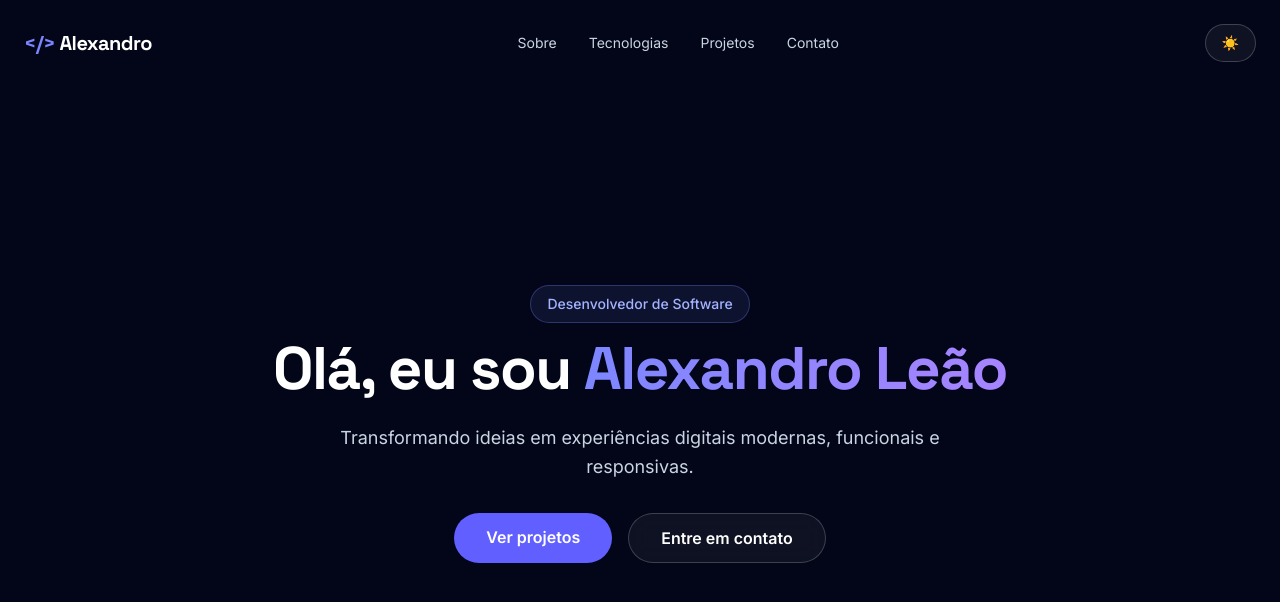
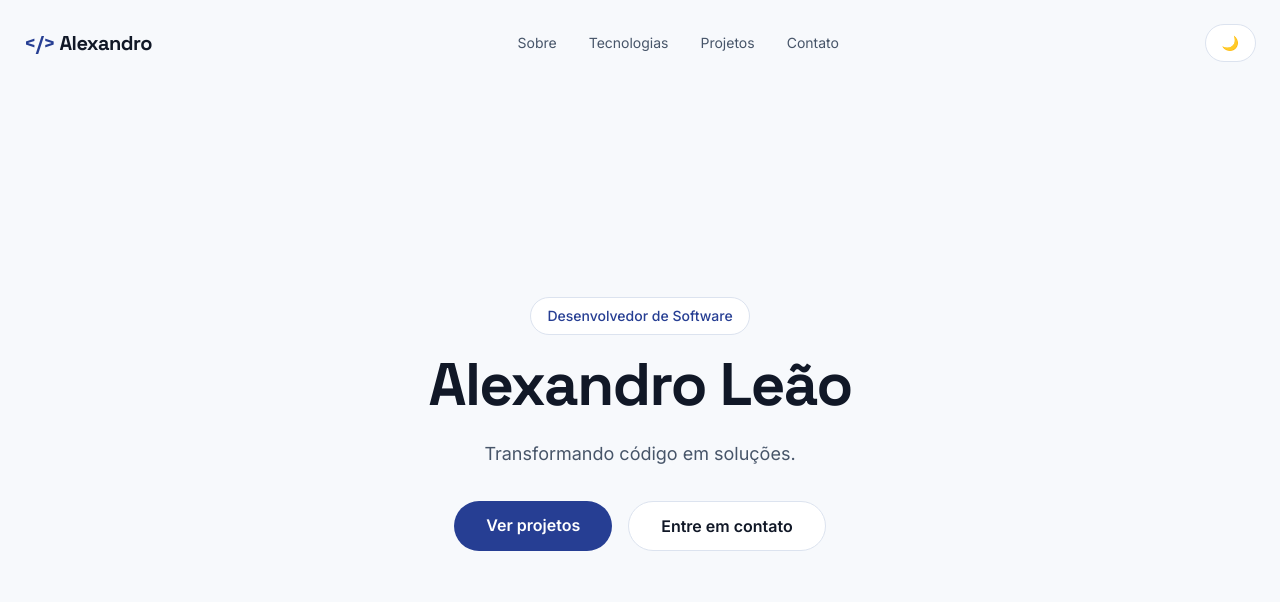
Before and after one commit to AlexandroLeao/developer-portfolio, a React (Vite) app: page / in a window 1280 px wide. Shown: the top 602 px of the page. Built offline with nearby package versions, Linux system fonts and the light colour scheme.

Commit message:
feat: add light and dark themes

```diff
--- a/src/App.tsx
+++ b/src/App.tsx
@@ -3,37 +3,36 @@ import Header from './components/Header'
 
 function App() {
   return (
-    <main id="home" className="min-h-screen bg-slate-950 text-white">
+    <main
+      id="home"
+      className="min-h-screen bg-(--color-background) text-(--color-text) transition-colors duration-300"
+    >
       <Header />
 
       <section className="flex min-h-screen flex-col items-center justify-center px-6 pt-24 pb-12 text-center">
-        <span className="mb-4 rounded-full border border-indigo-400/30 bg-indigo-400/10 px-4 py-2 text-sm font-medium text-indigo-300">
+        <span className="mb-5 rounded-full border border-(--color-border) bg-(--color-surface) px-4 py-2 text-sm font-medium text-(--color-primary)">
           Desenvolvedor de Software
         </span>
 
         <h1 className="font-display mb-6 text-4xl font-bold tracking-tight sm:text-6xl">
-          Olá, eu sou{' '}
-          <span className="bg-gradient-to-r from-indigo-400 to-violet-400 bg-clip-text text-transparent">
-            Alexandro Leão
-          </span>
+          Alexandro Leão
         </h1>
 
-        <p className="mb-8 max-w-2xl text-lg leading-relaxed text-slate-300">
-          Transformando ideias em experiências digitais modernas,
-          funcionais e responsivas.
+        <p className="mb-8 max-w-2xl text-lg leading-relaxed text-(--color-text-muted)">
+          Transformando código em soluções.
         </p>
 
         <div className="flex flex-col gap-4 sm:flex-row">
           <a
             href="#projects"
-            className="rounded-full bg-indigo-500 px-8 py-3 font-semibold text-white transition hover:bg-indigo-400"
+            className="rounded-full bg-[#263e93] px-8 py-3 font-semibold text-white transition hover:bg-[#344eaa] focus-visible:outline-2 focus-visible:outline-offset-4 focus-visible:outline-(--color-primary)"
           >
             Ver projetos
           </a>
 
           <a
             href="#contact"
-            className="rounded-full border border-white/20 bg-white/5 px-8 py-3 font-semibold text-white backdrop-blur-md transition hover:bg-white/10"
+            className="rounded-full border border-(--color-border) bg-(--color-surface) px-8 py-3 font-semibold text-(--color-text) transition hover:border-(--color-primary) focus-visible:outline-2 focus-visible:outline-offset-4 focus-visible:outline-(--color-primary)"
           >
             Entre em contato
           </a>
--- a/src/components/Header.tsx
+++ b/src/components/Header.tsx
@@ -1,39 +1,62 @@
+
+import { useEffect, useState } from 'react'
 
 function Header() {
+  const [theme, setTheme] = useState<'light' | 'dark'>('light')
+
+  useEffect(() => {
+    const savedTheme = localStorage.getItem('portfolio-theme')
+
+    if (savedTheme === 'dark') {
+      setTheme('dark')
+    }
+  }, [])
+
+  useEffect(() => {
+    document.documentElement.classList.toggle('dark', theme === 'dark')
+    localStorage.setItem('portfolio-theme', theme)
+  }, [theme])
+
+  function toggleTheme() {
+    setTheme((current) => current === 'light' ? 'dark' : 'light')
+  }
+
   return (
     <header className="absolute inset-x-0 top-0 z-50">
-      <nav className="mx-auto flex max-w-7xl items-center justify-between px-6 py-6">
-        {/* Logo */}
+      <nav
+        aria-label="Navegação principal"
+        className="mx-auto flex max-w-7xl items-center justify-between px-6 py-6"
+      >
         <a
           href="#home"
-          className="font-display text-xl font-bold tracking-tight text-white"
+          className="font-display text-xl font-bold tracking-tight text-(--color-text)"
         >
-          <span className="text-indigo-400">&lt;/&gt;</span> Alexandro
+          <span className="text-(--color-primary)">&lt;/&gt;</span> Alexandro
         </a>
 
-        {/* Navegação */}
         <div className="hidden items-center gap-8 md:flex">
-          <a href="#about" className="text-sm text-slate-300 transition hover:text-indigo-400">
+          <a href="#about" className="text-sm text-(--color-text-muted) transition hover:text-(--color-primary)">
             Sobre
           </a>
-          <a href="#skills" className="text-sm text-slate-300 transition hover:text-indigo-400">
+          <a href="#skills" className="text-sm text-(--color-text-muted) transition hover:text-(--color-primary)">
             Tecnologias
           </a>
-          <a href="#projects" className="text-sm text-slate-300 transition hover:text-indigo-400">
+          <a href="#projects" className="text-sm text-(--color-text-muted) transition hover:text-(--color-primary)">
             Projetos
           </a>
-          <a href="#contact" className="text-sm text-slate-300 transition hover:text-indigo-400">
+          <a href="#contact" className="text-sm text-(--color-text-muted) transition hover:text-(--color-primary)">
             Contato
           </a>
         </div>
 
-        {/* Botão de tema */}
         <button
           type="button"
-          aria-label="Alternar tema"
-          className="rounded-full border border-white/20 bg-white/5 px-4 py-2 text-sm text-white transition hover:bg-white/10"
+          onClick={toggleTheme}
+          aria-label={theme === 'light' ? 'Ativar tema escuro' : 'Ativar tema claro'}
+          title={theme === 'light' ? 'Ativar tema escuro' : 'Ativar tema claro'}
+          className="rounded-full border border-(--color-border) bg-(--color-surface) px-4 py-2 text-sm text-(--color-text) transition-colors duration-300 hover:border-(--color-primary) focus-visible:outline-2 focus-visible:outline-offset-4 focus-visible:outline-(--color-primary)"
         >
-          ☀️
+          {theme === 'light' ? '🌙' : '☀️'}
         </button>
       </nav>
     </header>
--- a/src/index.css
+++ b/src/index.css
@@ -1,3 +1,4 @@
+
 @import url('https://fonts.googleapis.com/css2?family=Inter:wght@400;500;600;700&family=Space+Grotesk:wght@400;500;600;700&display=swap');
 
 @import "tailwindcss";
@@ -6,3 +7,48 @@
   --font-sans: "Inter", sans-serif;
   --font-display: "Space Grotesk", sans-serif;
 }
+
+:root {
+  color-scheme: light;
+
+  --color-background: #f7f9fc;
+  --color-surface: #ffffff;
+  --color-text: #111827;
+  --color-text-muted: #475569;
+  --color-primary: #263e93;
+  --color-secondary: #6042a6;
+  --color-border: #dce3ef;
+}
+
+:root.dark {
+  color-scheme: dark;
+
+  --color-background: #030713;
+  --color-surface: #0b1124;
+  --color-text: #f4f6ff;
+  --color-text-muted: #a5b4d0;
+  --color-primary: #8da6ff;
+  --color-secondary: #9b83e8;
+  --color-border: #1c2944;
+}
+
+html {
+  scroll-behavior: smooth;
+}
+
+body {
+  margin: 0;
+  background-color: var(--color-background);
+  color: var(--color-text);
+  transition: background-color 300ms ease, color 300ms ease;
+}
+
+@media (prefers-reduced-motion: reduce) {
+  html {
+    scroll-behavior: auto;
+  }
+
+  body {
+    transition: none;
+  }
+}
```
